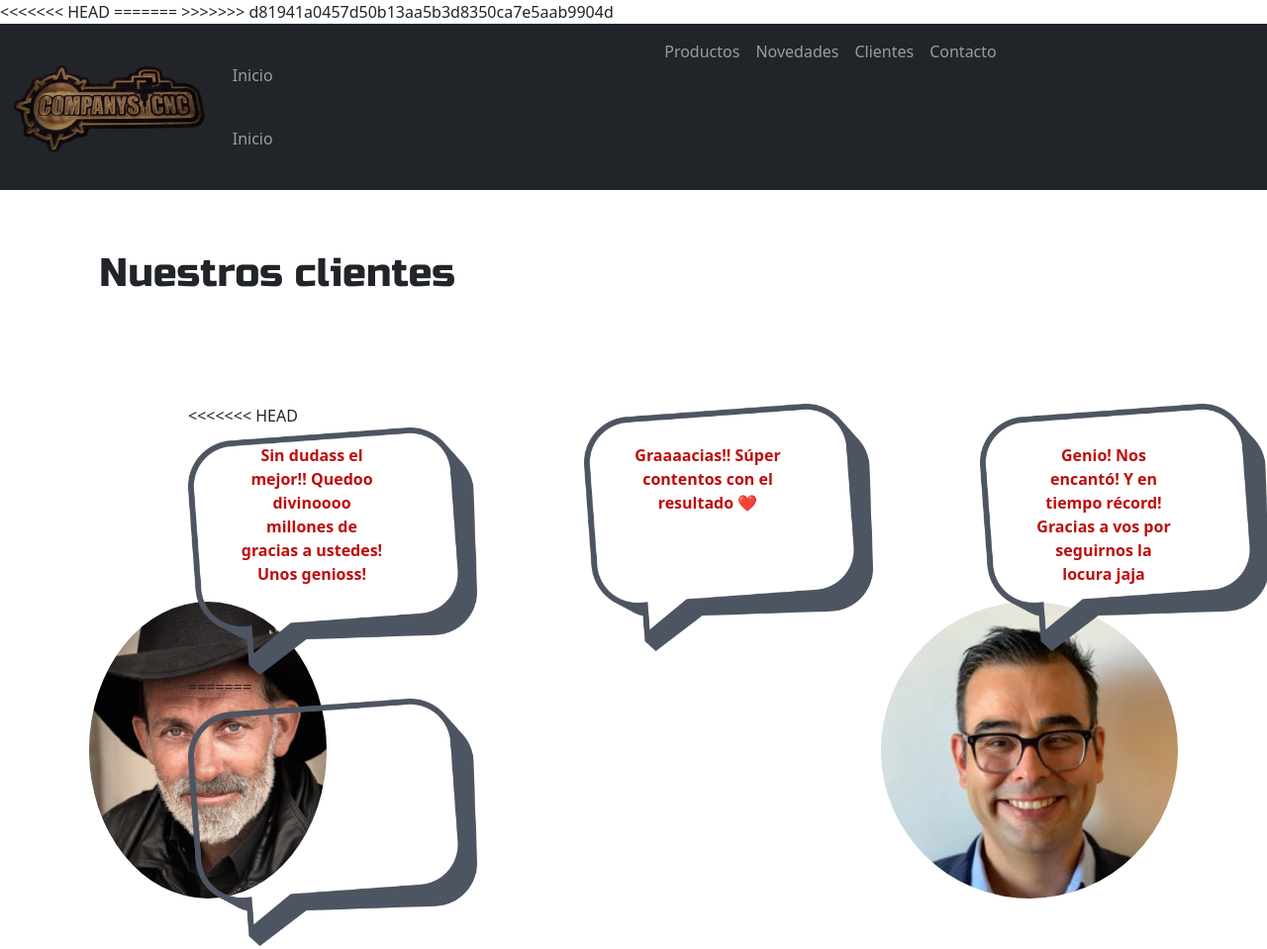
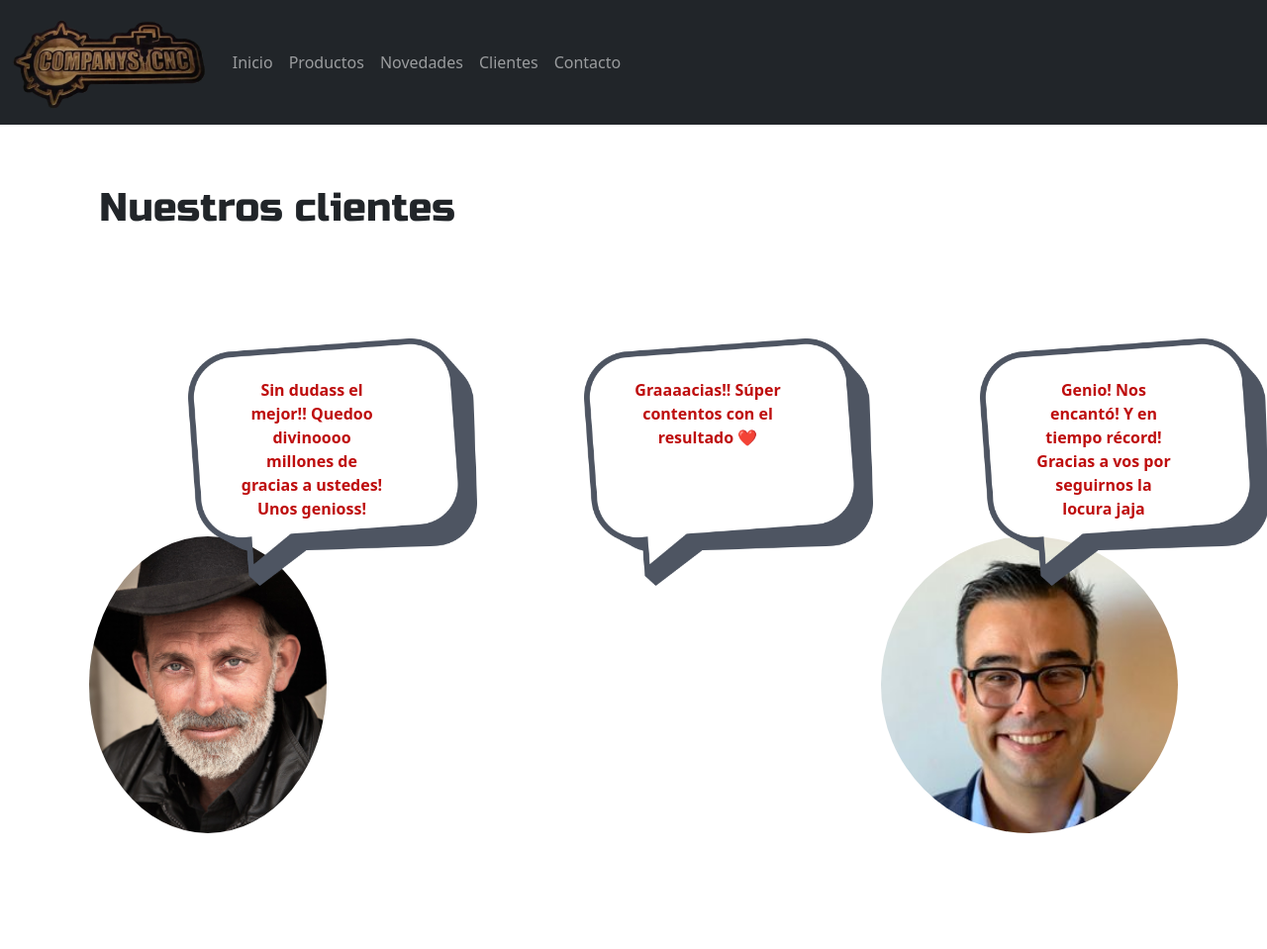
Before and after one commit to LautaroCompanys/Tercera-Entrega-Lautaro-Companys, a plain HTML site: page pages/clientes.html in a window 1280 px wide. Shown: the top 959 px of the page at 99% size. Drawn offline with nearby package versions, Linux system fonts and the light colour scheme.

Commit message:
Correccion 3ra entrega

```diff
--- a/pages/clientes.html
+++ b/pages/clientes.html
@@ -8,11 +8,7 @@
     <!-- BS INICIA -->
     <link href="https://cdn.jsdelivr.net/npm/bootstrap@5.1.3/dist/css/bootstrap.min.css" rel="stylesheet" integrity="sha384-1BmE4kWBq78iYhFldvKuhfTAU6auU8tT94WrHftjDbrCEXSU1oBoqyl2QvZ6jIW3" crossorigin="anonymous">
     <!-- BS FIN -->
-<<<<<<< HEAD
     <link rel="stylesheet" href="../Css/estilos.css">
-=======
-    <link rel="stylesheet" href="estilos.css">
->>>>>>> d81941a0457d50b13aa5b3d8350ca7e5aab9904d
     <link rel="stylesheet" href="https://cdnjs.cloudflare.com/ajax/libs/font-awesome/6.4.0/css/all.min.css">
     <title>Nuestros Clientes y Proyectos en Cartelería LED y Cortes CNC | CompanysCNC</title>
 </head>
@@ -28,11 +24,7 @@
                 <div class="collapse navbar-collapse" id="collapsibleNavbar">
                 <ul class="navbar-nav">
                     <li class="nav-item">
-<<<<<<< HEAD
                         <a class="nav-link" href="../index.html">Inicio</a>
-=======
-                        <a class="nav-link" href="index.html">Inicio</a>
->>>>>>> d81941a0457d50b13aa5b3d8350ca7e5aab9904d
                     </li>
                     <li class="nav-item">
                         <a class="nav-link" href="productos.html">Productos</a>
@@ -58,11 +50,7 @@
         <div class="contenedorClientes">
             <div class="cliente">
                 <div class="comentario">
-<<<<<<< HEAD
                     <img src="../Multimedia/pngwing.com.png" alt="">
-=======
-                    <img src="/Multimedia/pngwing.com.png" alt="">
->>>>>>> d81941a0457d50b13aa5b3d8350ca7e5aab9904d
                     <p>Sin dudass el mejor!! Quedoo divinoooo millones de gracias a ustedes! Unos genioss!</p>
                 </div>
                 <div class="rostro">
```
Also changed, not shown: pages/contactos.html (+0 -8 lines), pages/novedades.html (+0 -8 lines), pages/productos.html (+0 -8 lines).
